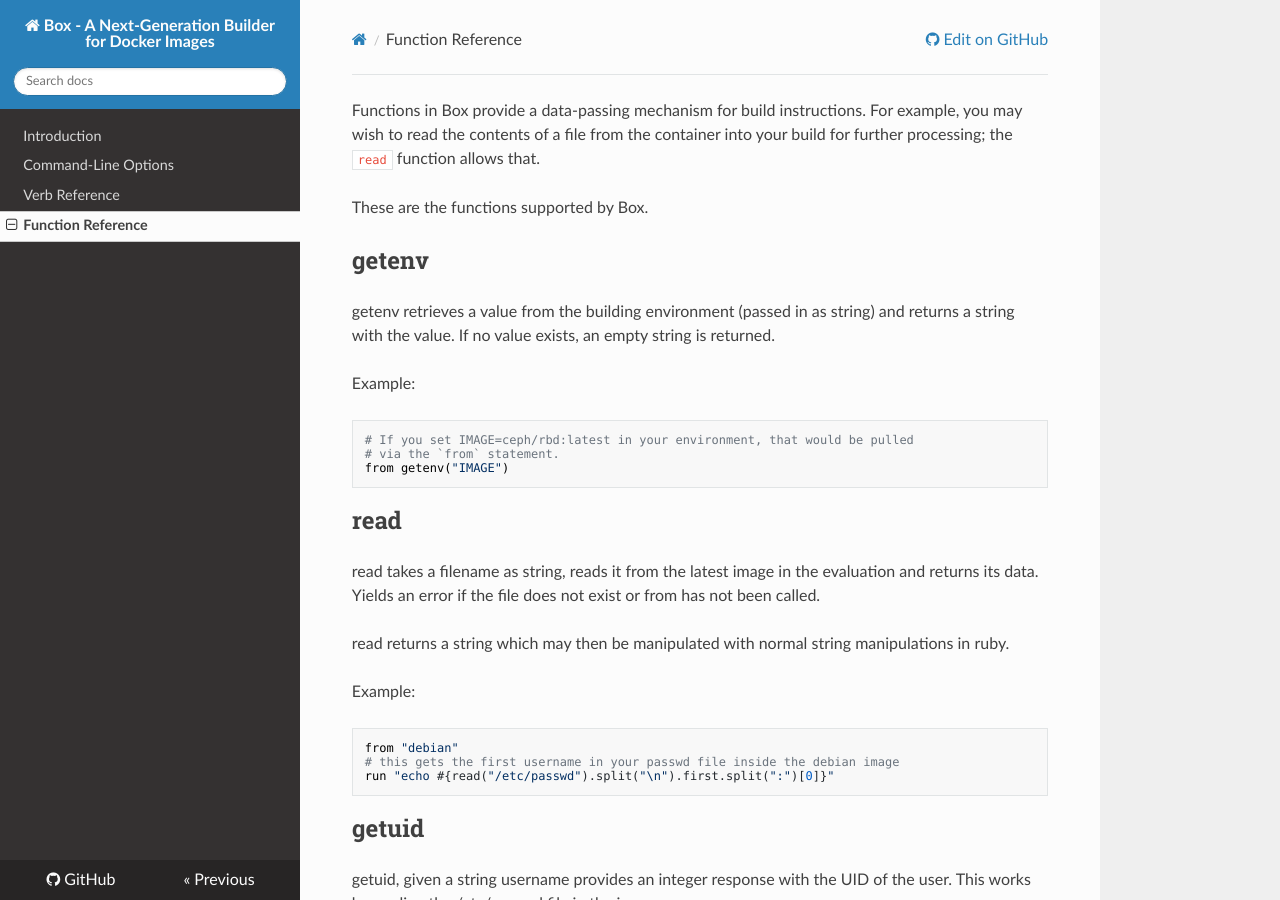
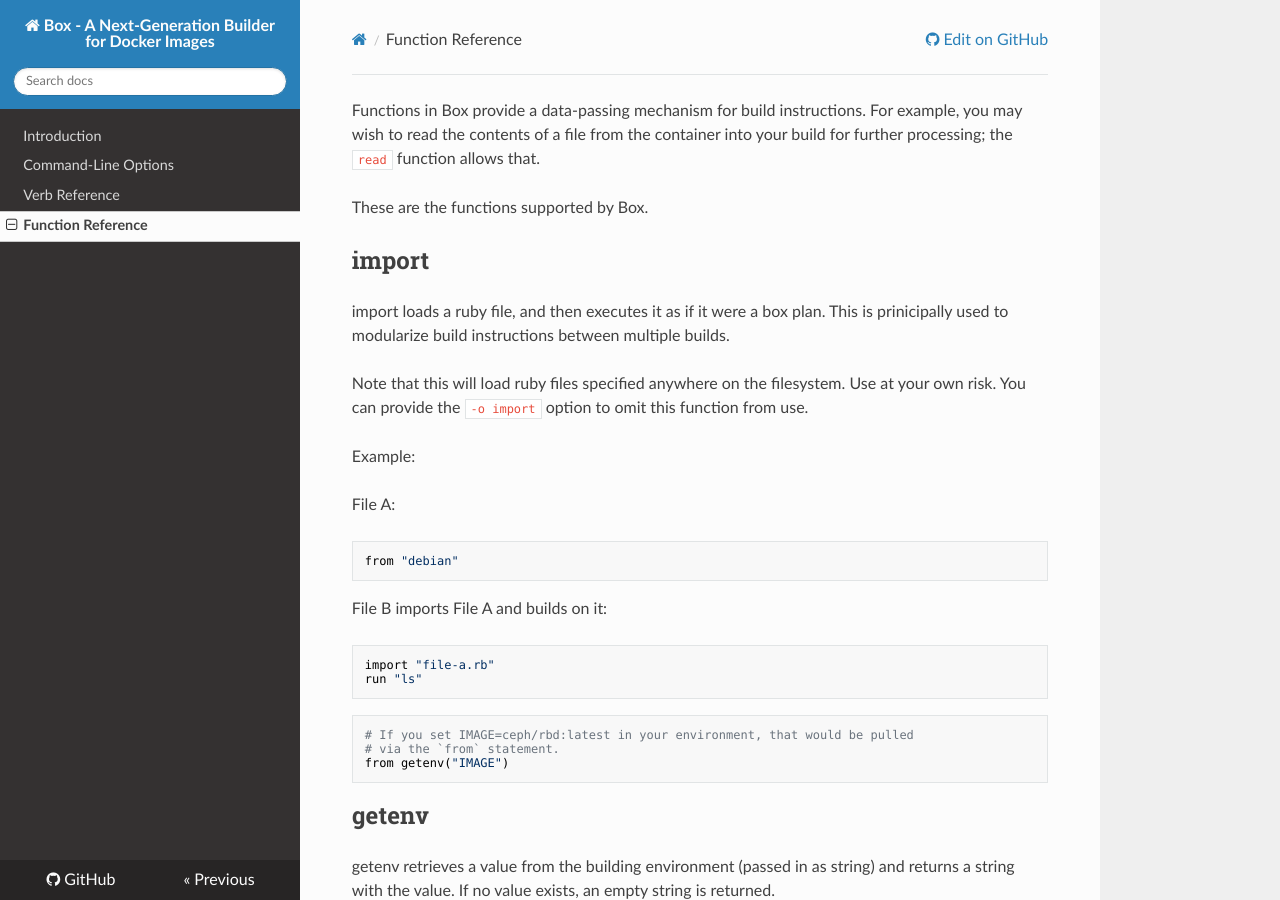
Before and after one commit to box-builder/box, an MkDocs documentation site: the page built from docs/functions.md, in a window 1280 px wide and 900 px high. Built offline with MkDocs 1.6.1, drawn with Linux system fonts in a browser that asks for light colours; nearby versions of some CDN libraries; old or Windows-style settings are respelled for this version of MkDocs.

Commit message:
docs: docs for import statement
Signed-off-by: Erik Hollensbe <github@hollensbe.org>

````diff
--- a/docs/functions.md
+++ b/docs/functions.md
@@ -3,6 +3,36 @@
 your build for further processing; the `read` function allows that.
 
 These are the functions supported by Box.
+
+## import
+
+import loads a ruby file, and then executes it as if it were a box plan. This
+is prinicipally used to modularize build instructions between multiple builds.
+
+Note that this will load ruby files specified anywhere on the filesystem. Use
+at your own risk. You can provide the `-o import` option to omit this function
+from use.
+
+Example:
+
+File A:
+
+```ruby
+from "debian"
+```
+
+File B imports File A and builds on it:
+
+```ruby
+import "file-a.rb"
+run "ls"
+```
+
+```ruby
+# If you set IMAGE=ceph/rbd:latest in your environment, that would be pulled
+# via the `from` statement.
+from getenv("IMAGE")
+```
 
 ## getenv
 
````
